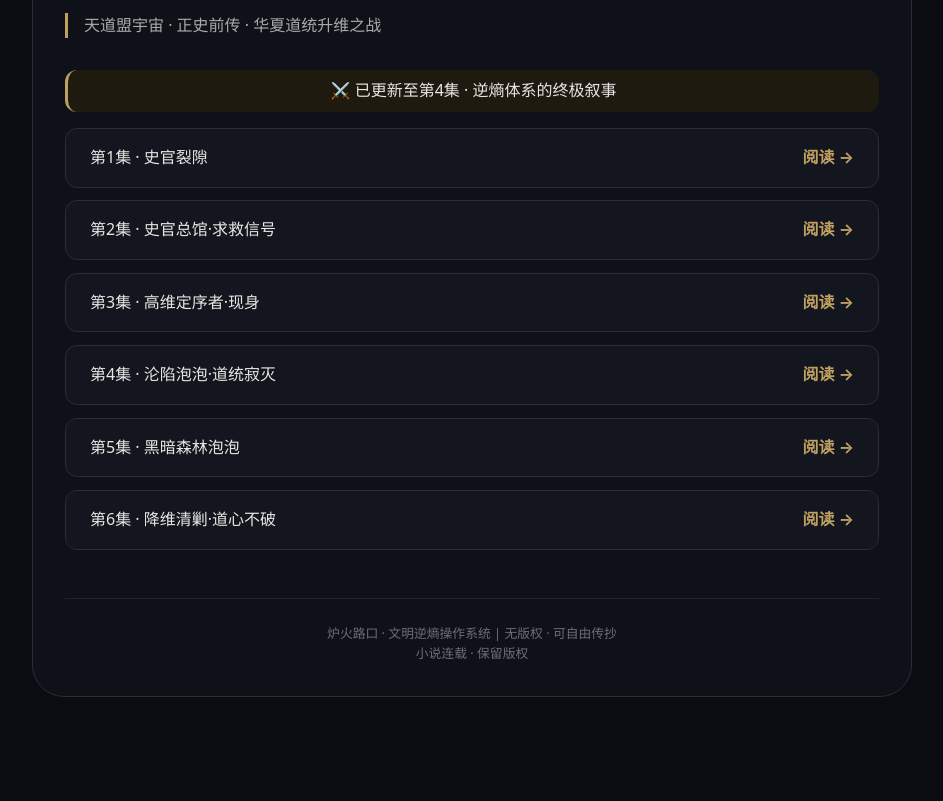
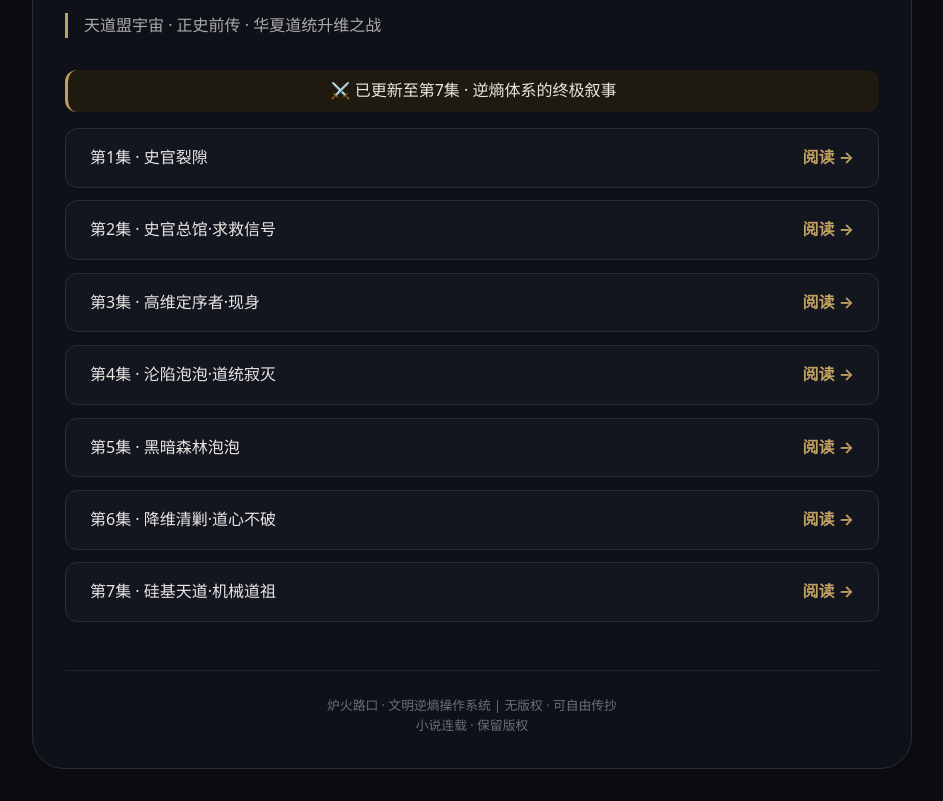
Before and after one commit to luhuols/luhuols.github.io, a plain HTML site: page wandaoguixin-index.html in a window 1280 px wide. Shown: the part 199-1000 px from the top of the page, without its empty margins (168-1111 px from the left). Before the commit the page ends 928 px from the top, so only its background shows below. Drawn offline with Linux system fonts and the light colour scheme.

Commit message:
Update latest episode number to第7集

```diff
--- a/wandaoguixin-index.html
+++ b/wandaoguixin-index.html
@@ -25,7 +25,7 @@ footer { margin-top: 3rem; text-align: center; font-size: 0.8rem; color: #6a6e7c
 <a href="index.html" class="back-link">← 返回炉火路口首页</a>
 <h1>双生劫·万道归心 <small>连载目录</small></h1>
 <div class="sub">天道盟宇宙 · 正史前传 · 华夏道统升维之战</div>
-<div class="update-note">⚔️ 已更新至第4集 · 逆熵体系的终极叙事</div>
+<div class="update-note">⚔️ 已更新至第7集 · 逆熵体系的终极叙事</div>
 
 <ul class="chapter-list">
 <li><span>第1集 · 史官裂隙</span> <a href="wandaoguixin-1.html">阅读 →</a></li>
@@ -34,6 +34,7 @@ footer { margin-top: 3rem; text-align: center; font-size: 0.8rem; color: #6a6e7c
 <li><span>第4集 · 沦陷泡泡·道统寂灭</span> <a href="wandaoguixin-4.html">阅读 →</a></li>
 <li><span>第5集 · 黑暗森林泡泡</span> <a href="wandaoguixin-5.html">阅读 →</a></li>
 <li><span>第6集 · 降维清剿·道心不破</span> <a href="wandaoguixin-6.html">阅读 →</a></li>
+<li><span>第7集 · 硅基天道·机械道祖</span> <a href="wandaoguixin-7.html">阅读 →</a></li>
 </ul>
 
 <footer>
```
